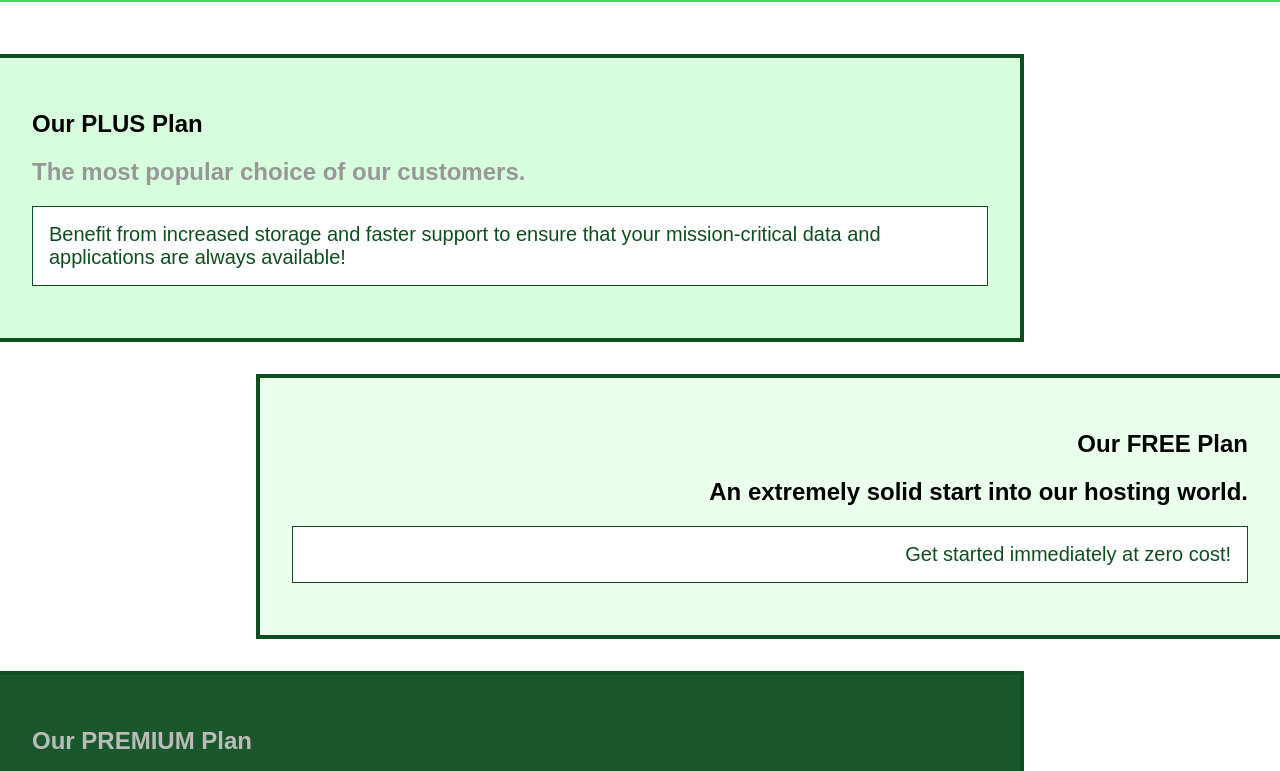
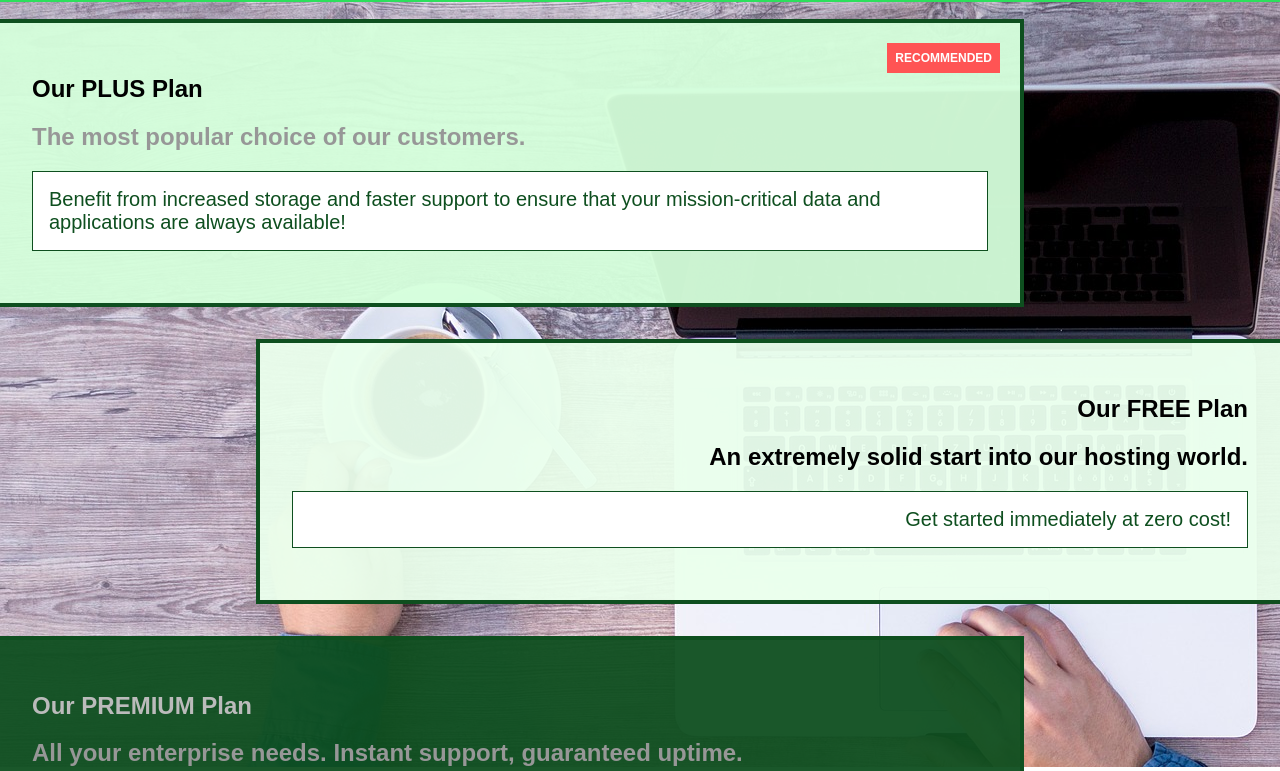
Before and after one commit to Registan88/projectDBA, a plain HTML site: page packages/index.html in a window 1280 px wide. Shown: the part 33-804 px from the top of the page. Drawn offline with Linux system fonts and the light colour scheme.

Commit message:
New commit

```diff
--- a/packages/index.html
+++ b/packages/index.html
@@ -13,6 +13,7 @@
 </head>
 <body>
 
+    <div class="background"></div>
     <header class="main-header">
         <div>
             <a href="../index.html" class="main-header__brand">uHost</a>
@@ -36,6 +37,7 @@
         <section id="plus" class="first-plan package">
             <a href="#">
                 <h1 class="package__title">Our PLUS Plan</h1>
+                <h2 class="package__bage">RECOMMENDED</h2>
                 <h2 class="package__subtitel">The most popular choice of our customers.</h2>
                 <p class="package__info">Benefit from increased storage and faster support to ensure that your mission-critical data and applications
                     are always available!</p>
--- a/packages/packages.css
+++ b/packages/packages.css
@@ -71,11 +71,20 @@
     padding-top: 36px;
 }
 
+.background {
+    background: url(../plans-background.jpg);
+    width: 100%;
+    height: 100%;
+    position: fixed;
+    z-index: -999;
+}
+
 .package {
     width: 80%;
     margin: 16px 0px;
     border: 4px solid #0e4f1f;
     border-left: none;
+    position: relative;
 }
 
 .package:hover,
@@ -88,6 +97,17 @@
     color: inherit;
     display: block;
     padding: 32px;
+}
+
+.package__bage {
+    position: absolute;
+    top: 0px;
+    right: 0px;
+    margin: 20px;
+    font-size: 12px;
+    color: #fff;
+    background: #ff5454;
+    padding: 8px;
 }
 
 .package__subtitel {
--- a/shared.css
+++ b/shared.css
@@ -9,8 +9,10 @@
 
 .main-header {
     width: 100%;
+    position: fixed;
     background-color: #2ddf5c;
     height: 35px;
+    z-index: 999;
  }
 
 .main-header > div {
```
Also changed, not shown: index.html (+0 -1 lines), plans-background.jpg (added).
